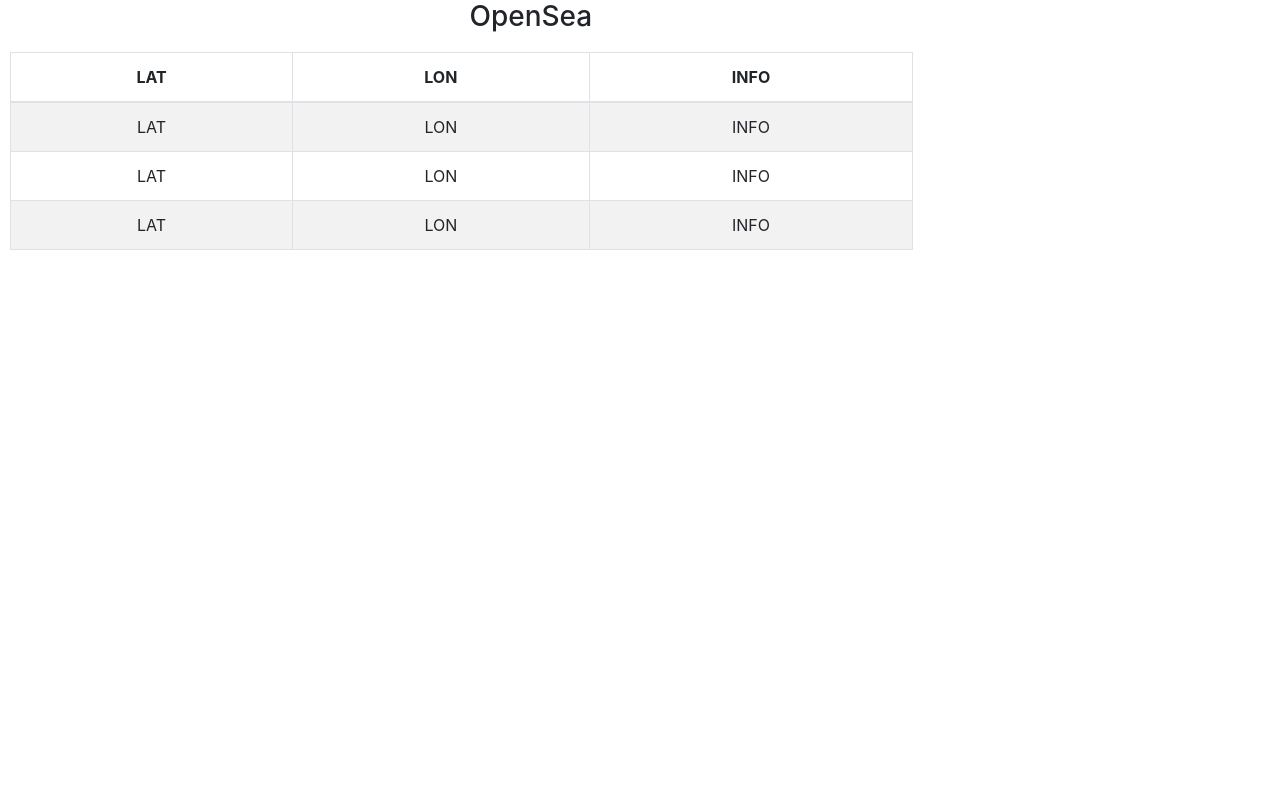
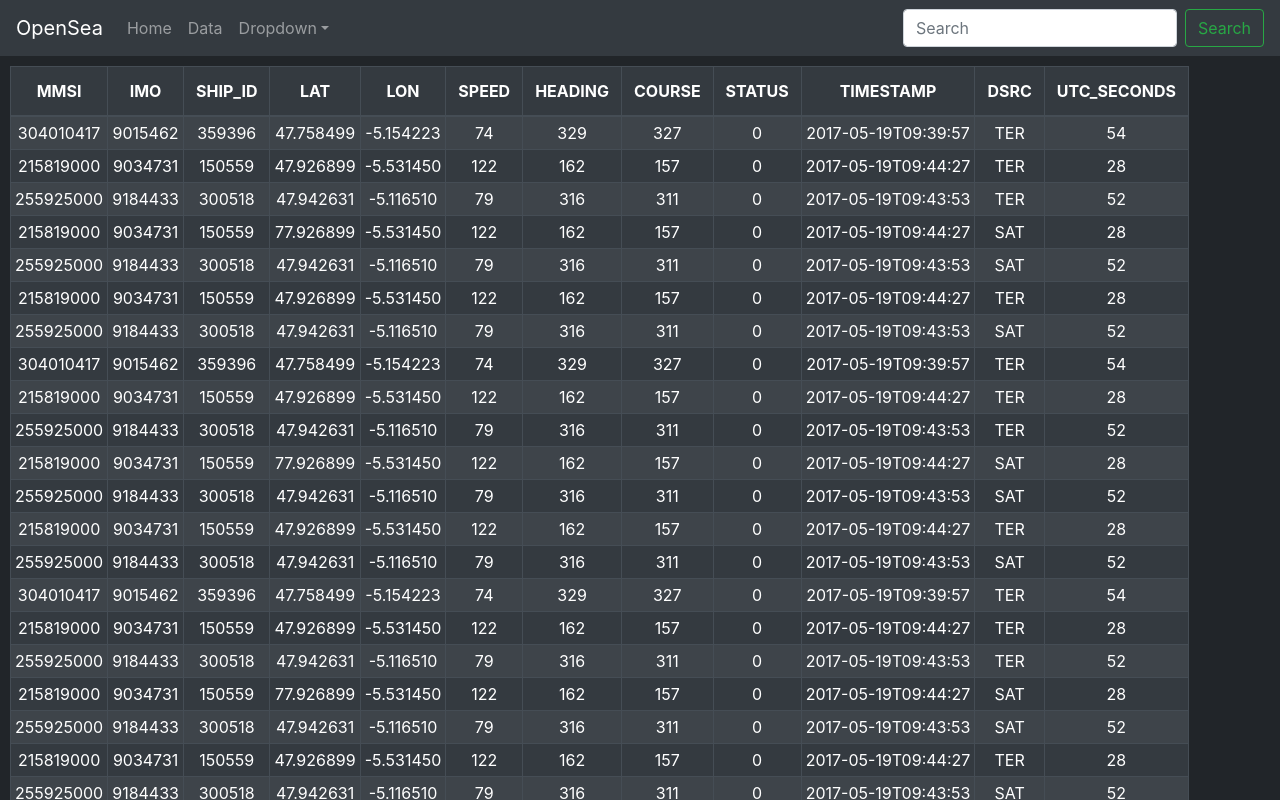
Before and after one commit to papivaan/open-sea, a React (Create React App) app: page / in a window 1280 px wide. Shown: the top 800 px of the page. Built offline with nearby package versions, Linux system fonts and the light colour scheme.

Commit message:
Add mock data, set dark theme and dummy navbar

```diff
--- a/src/App.css
+++ b/src/App.css
@@ -1,17 +1,29 @@
 .App {
   text-align: center;
+  height: 100%;
+  width: 100%;
+  background-color: #212529;
 }
 
+.container {
+  padding: 10px;
+  display: flex;
+  justify-content: center;
+  width: 100%;
+}
+
+.table td {
+  padding: 0.25rem;
+  vertical-align: center;
+  white-space: pre;
+}
+
+/*
 .App-logo {
   animation: App-logo-spin infinite 20s linear;
   height: 40vmin;
   pointer-events: none;
 }
-
-.container {
-  padding: 10px;
-}
-
 .App-header {
   background-color: #282c34;
   min-height: 100vh;
@@ -35,3 +47,4 @@
     transform: rotate(360deg);
   }
 }
+*/
--- a/src/App.js
+++ b/src/App.js
@@ -1,44 +1,74 @@
 import React, { Component } from 'react';
 import './App.css';
-import { Row, Col, Table } from 'react-bootstrap';
+import { Row, Col, Table, Navbar, Nav, NavDropdown, Form, FormControl, Button } from 'react-bootstrap';
+
+import data from './data/example.json';
 
 class App extends Component {
   render() {
+    const mockData = data.concat(data).concat(data).concat(data);
+
     return (
       <div className="App">
+        <Navbar bg="dark" expand="lg" variant="dark">
+          <Navbar.Brand href="#home">OpenSea</Navbar.Brand>
+          <Navbar.Toggle aria-controls="basic-navbar-nav" />
+          <Navbar.Collapse id="basic-navbar-nav">
+            <Nav className="mr-auto">
+              <Nav.Link href="#home">Home</Nav.Link>
+              <Nav.Link href="#data">Data</Nav.Link>
+              <NavDropdown title="Dropdown" id="basic-nav-dropdown">
+                <NavDropdown.Item href="#track/3.1">Track a vessel</NavDropdown.Item>
+                <NavDropdown.Item href="#fleet/3.2">Fleet info</NavDropdown.Item>
+                <NavDropdown.Item href="#options/3.3">Display more</NavDropdown.Item>
+                <NavDropdown.Divider />
+                <NavDropdown.Item href="#about/3.4">About</NavDropdown.Item>
+              </NavDropdown>
+            </Nav>
+            <Form inline>
+              <FormControl type="text" placeholder="Search" className="mr-sm-2" />
+              <Button variant="outline-success">Search</Button>
+            </Form>
+          </Navbar.Collapse>
+        </Navbar>
         <Row>
           <Col>
-            <Row>
-              <Col md={10}>
-                <h3>OpenSea</h3>
-              </Col>
-            </Row>
             <Row className="container">
-              <Col md={10}>
-                <Table striped bordered hover>
+              <Col md={12} mdoffset={1}>
+                <Table striped bordered hover variant="dark">
                   <thead>
                     <tr>
+                      <th>MMSI</th>
+                      <th>IMO</th>
+                      <th>SHIP_ID</th>
                       <th>LAT</th>
                       <th>LON</th>
-                      <th>INFO</th>
+                      <th>SPEED</th>
+                      <th>HEADING</th>
+                      <th>COURSE</th>
+                      <th>STATUS</th>
+                      <th>TIMESTAMP</th>
+                      <th>DSRC</th>
+                      <th>UTC_SECONDS</th>
                     </tr>
                   </thead>
                   <tbody>
-                    <tr>
-                      <td>LAT</td>
-                      <td>LON</td>
-                      <td>INFO</td>
-                    </tr>
-                    <tr>
-                      <td>LAT</td>
-                      <td>LON</td>
-                      <td>INFO</td>
-                    </tr>
-                    <tr>
-                      <td>LAT</td>
-                      <td>LON</td>
-                      <td>INFO</td>
-                    </tr>
+                    {mockData.map((i, index) => (
+                      <tr key={index}>
+                        <td>{i.MMSI}</td>
+                        <td>{i.IMO}</td>
+                        <td>{i.SHIP_ID}</td>
+                        <td>{i.LAT}</td>
+                        <td>{i.LON}</td>
+                        <td>{i.SPEED}</td>
+                        <td>{i.HEADING}</td>
+                        <td>{i.COURSE}</td>
+                        <td>{i.STATUS}</td>
+                        <td>{i.TIMESTAMP}</td>
+                        <td>{i.DSRC}</td>
+                        <td>{i.UTC_SECONDS}</td>
+                      </tr>
+                    ))}
                   </tbody>
                 </Table>
               </Col>
--- /dev/null
+++ b/src/data/example.json
@@ -0,0 +1,100 @@
+[
+  {
+    "MMSI":"304010417",
+    "IMO":"9015462",
+    "SHIP_ID":"359396",
+    "LAT":"47.758499",
+    "LON":"-5.154223",
+    "SPEED":"74",
+    "HEADING":"329",
+    "COURSE":"327",
+    "STATUS":"0",
+    "TIMESTAMP":"2017-05-19T09:39:57",
+    "DSRC":"TER",
+    "UTC_SECONDS":"54"
+  },
+  {
+    "MMSI":"215819000",
+    "IMO":"9034731",
+    "SHIP_ID":"150559",
+    "LAT":"47.926899",
+    "LON":"-5.531450",
+    "SPEED":"122",
+    "HEADING":"162",
+    "COURSE":"157",
+    "STATUS":"0",
+    "TIMESTAMP":"2017-05-19T09:44:27",
+    "DSRC":"TER",
+    "UTC_SECONDS":"28"
+  },
+  {
+    "MMSI":"255925000",
+    "IMO":"9184433",
+    "SHIP_ID":"300518",
+    "LAT":"47.942631",
+    "LON":"-5.116510",
+    "SPEED":"79",
+    "HEADING":"316",
+    "COURSE":"311",
+    "STATUS":"0",
+    "TIMESTAMP":"2017-05-19T09:43:53",
+    "DSRC":"TER",
+    "UTC_SECONDS":"52"
+  },
+  {
+    "MMSI":"215819000",
+    "IMO":"9034731",
+    "SHIP_ID":"150559",
+    "LAT":"77.926899",
+    "LON":"-5.531450",
+    "SPEED":"122",
+    "HEADING":"162",
+    "COURSE":"157",
+    "STATUS":"0",
+    "TIMESTAMP":"2017-05-19T09:44:27",
+    "DSRC":"SAT",
+    "UTC_SECONDS":"28"
+  },
+  {
+    "MMSI":"255925000",
+    "IMO":"9184433",
+    "SHIP_ID":"300518",
+    "LAT":"47.942631",
+    "LON":"-5.116510",
+    "SPEED":"79",
+    "HEADING":"316",
+    "COURSE":"311",
+    "STATUS":"0",
+    "TIMESTAMP":"2017-05-19T09:43:53",
+    "DSRC":"SAT",
+    "UTC_SECONDS":"52"
+  },
+  {
+    "MMSI":"215819000",
+    "IMO":"9034731",
+    "SHIP_ID":"150559",
+    "LAT":"47.926899",
+    "LON":"-5.531450",
+    "SPEED":"122",
+    "HEADING":"162",
+    "COURSE":"157",
+    "STATUS":"0",
+    "TIMESTAMP":"2017-05-19T09:44:27",
+    "DSRC":"TER",
+    "UTC_SECONDS":"28"
+  },
+  {
+    "MMSI":"255925000",
+    "IMO":"9184433",
+    "SHIP_ID":"300518",
+    "LAT":"47.942631",
+    "LON":"-5.116510",
+    "SPEED":"79",
+    "HEADING":"316",
+    "COURSE":"311",
+    "STATUS":"0",
+    "TIMESTAMP":"2017-05-19T09:43:53",
+    "DSRC":"SAT",
+    "UTC_SECONDS":"52"
+  }
+]
```
